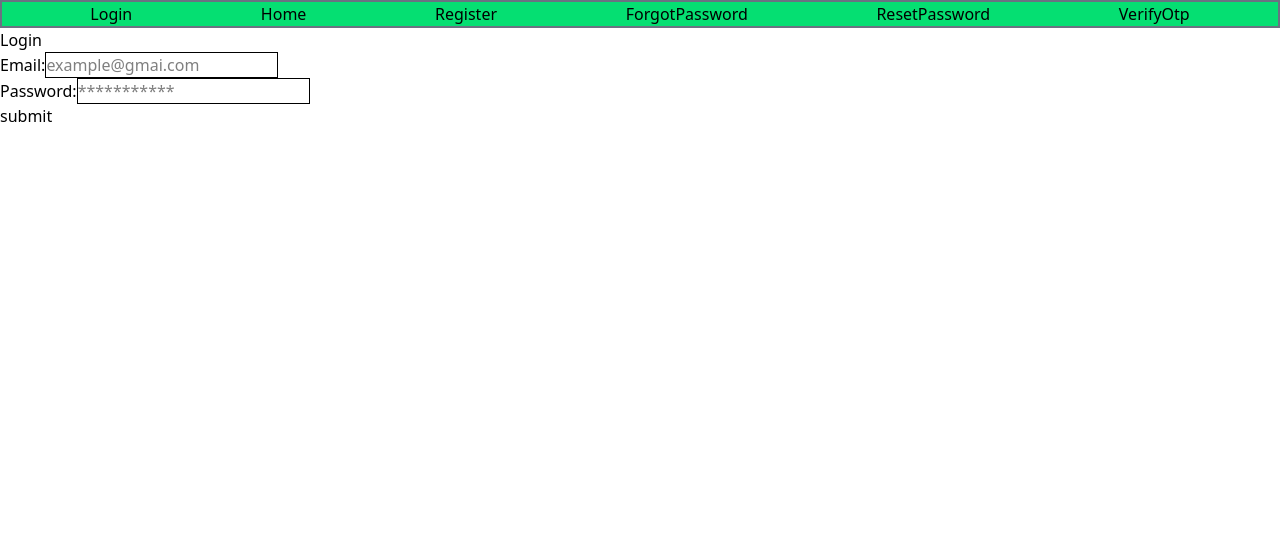
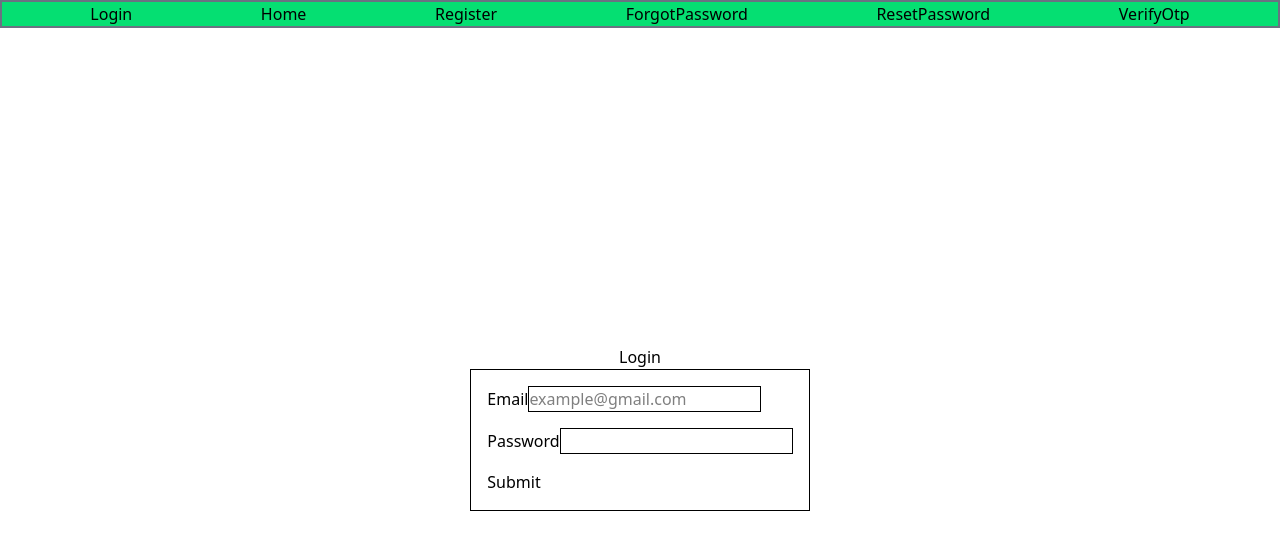
Before and after one commit to DeepSon1110/E-commerce, a React (Vite) app in the folder Frontend/: page /login in a window 1280 px wide. Shown: the top 550 px of the page. Built offline with nearby package versions, Linux system fonts and the light colour scheme.

Commit message:
feat: Update Navbar styling and enhance Login form with submit functionality

```diff
--- a/Frontend/src/pages/Login.jsx
+++ b/Frontend/src/pages/Login.jsx
@@ -1,23 +1,55 @@
-import React from "react";
+import { useState } from "react";
 
 const Login = () => {
-    const handleSubmit = (e)=>{
-        e.preventDefault();
-    }
+  const [email, setEmail] = useState("");
+  const [password, setPassword] = useState(""); // <-- Add this
+
+  const handleSubmit = (e) => {
+    e.preventDefault();
+    // You can handle login here
+  };
+
+  console.log("email", email);
+  console.log("password", password);
+
   return (
     <>
-      <div>Login</div>
-      <form onSubmit = {handleSubmit}>
+      <div className="h-screen flex flex-col items-center justify-center">
+        <div>Login</div>
         <div>
-            <label htmlFor="email">Email:</label>
-            <input type="text" id= "email" placeholder= "example@gmai.com" />
+          <form
+            onSubmit={handleSubmit}
+            className="p-4 border flex flex-col gap-4 items-start"
+          >
+            {/* Email */}
+            <div>
+              <label htmlFor="email">Email</label>
+              <input
+                type="text"
+                id="email"
+                placeholder="example@gmail.com"
+                value={email}
+                onChange={(e) => setEmail(e.target.value)}
+              />
+            </div>
+
+            {/* Password */}
+            <div>
+              <label htmlFor="password">Password</label>
+              <input
+                type="password"
+                id="password"
+                placeholder=""
+                value={password}
+                onChange={(e) => setPassword(e.target.value)}
+              />
+            </div>
+
+            {/* Submit button */}
+            <button type="submit">Submit</button>
+          </form>
         </div>
-        <div>
-            <label htmlFor="password">Password:</label>
-            <input type="password" id= "password" placeholder= "***********"/>
-        </div>
-        <button type = "submit">submit</button>
-      </form>
+      </div>
     </>
   );
 };
```
Also changed, not shown: Frontend/src/components/TextField.jsx (added).
